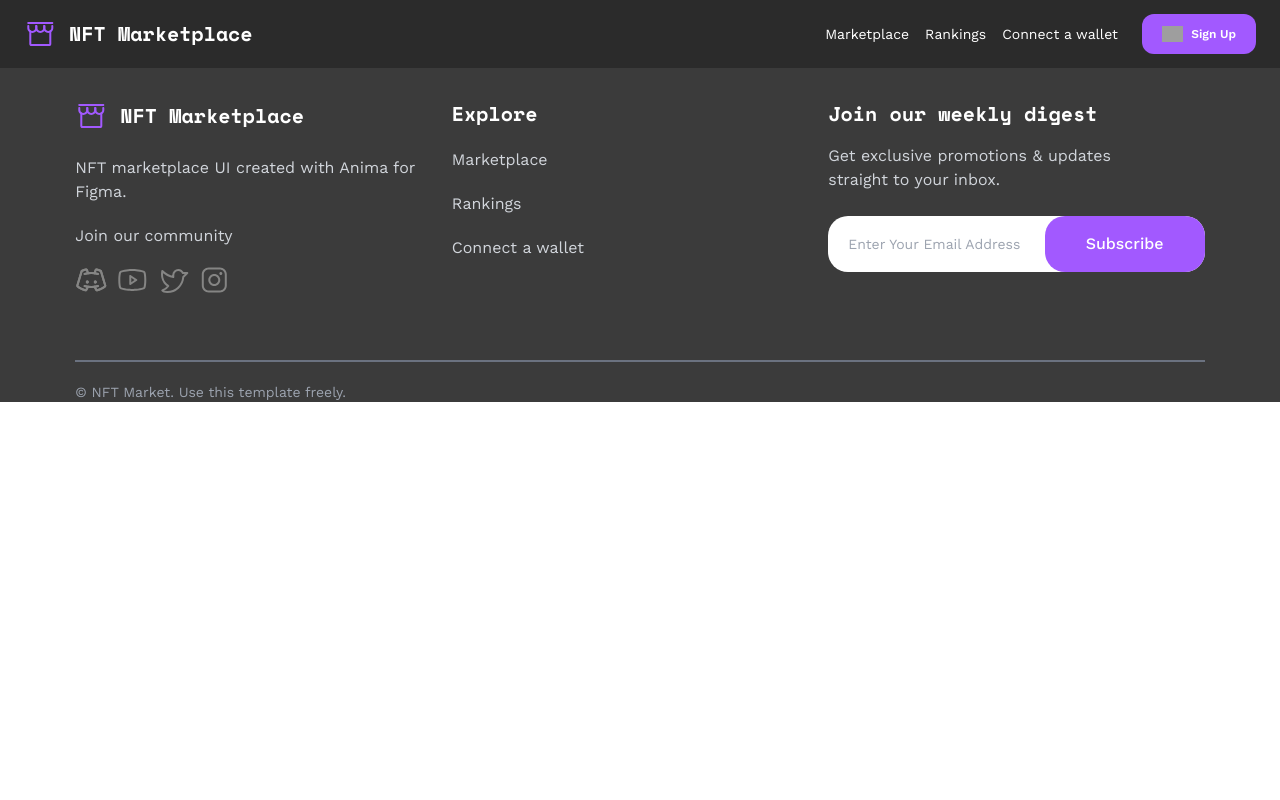
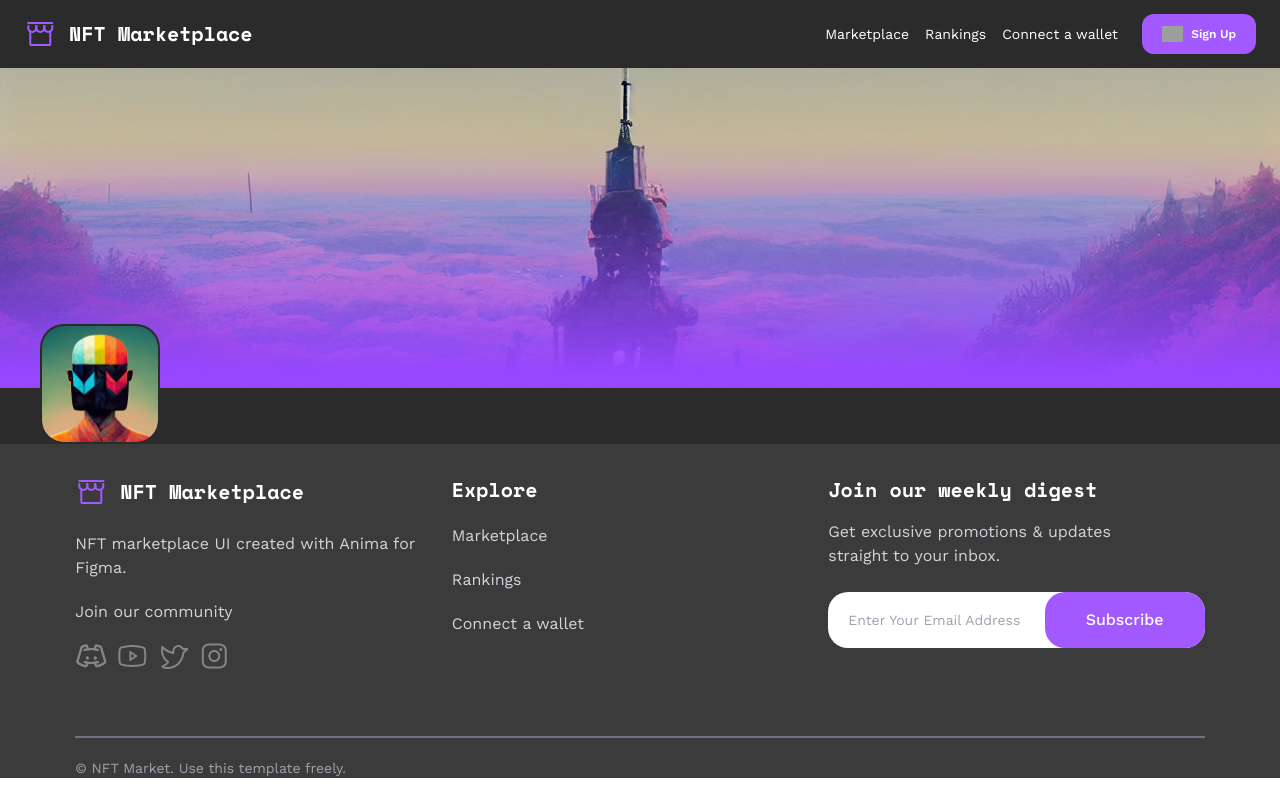
Before and after one commit to odomfavour/nft-marketplace, a React (Vite) app: page /artist-page/Animakid in a window 1280 px wide. Built offline with nearby package versions, Linux system fonts and the light colour scheme; grey boxes are pictures that could not be loaded.

Commit message:
added the artist hero section

```diff
--- /dev/null
+++ b/src/components/artist-ui/ArtistHero.jsx
@@ -0,0 +1,22 @@
+import ArtistPageHero from "../../assets/images/artistpage/artistpage-hero.png";
+import CreatorAsset from "../../assets/images/artistpage/creatorAsset.png";
+const ArtistHero = () => {
+  return (
+    <div className=" bg-darkBrown">
+      <div
+        className="  bg-no-repeat  bg-center md:bg-auto h-80"
+        style={{
+          backgroundImage: `url(${ArtistPageHero})`,
+          //   backgroundSize: "100% 100%",
+        }}
+      ></div>
+      <div className=" px-10 ">
+        <div className="-mt-16 w-[120px] h-[120px ] overflow-hidden  rounded-3xl border-2  border-transparent bg-darkBrown ">
+          <img src={CreatorAsset} alt="" className=" w-full object-cover" />
+        </div>
+      </div>
+    </div>
+  );
+};
+
+export default ArtistHero;
--- a/src/pages/ArtistPage.jsx
+++ b/src/pages/ArtistPage.jsx
@@ -1,5 +1,7 @@
 import MainLayout from "../components/layout/MainLayout";
 import { useLocation } from "react-router-dom";
+
+import ArtistHero from "../components/artist-ui/ArtistHero";
 const ArtistPage = () => {
   // use useLocation read data form Checkout page
   const location = useLocation();
@@ -7,9 +9,7 @@ const ArtistPage = () => {
 
   return (
     <MainLayout>
-      {/* Hello World
-      <div> {creator.username}</div>
-      <img src={creator.profilePicture} alt="" /> */}
+      <ArtistHero />
     </MainLayout>
   );
 };
```
Also changed, not shown: src/assets/images/artistpage/artistpage-hero.png (added), src/assets/images/artistpage/creatorAsset.png (added).
